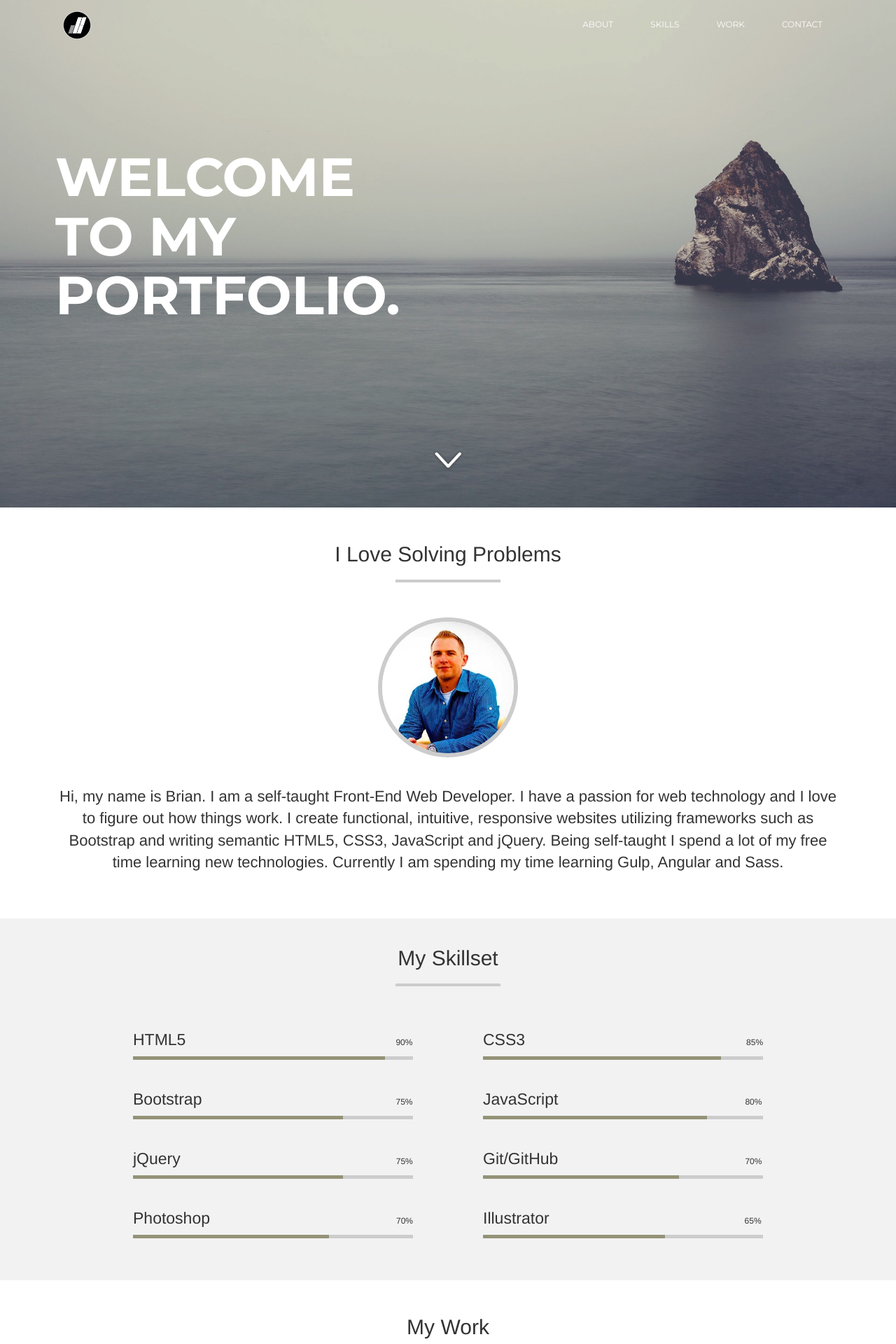
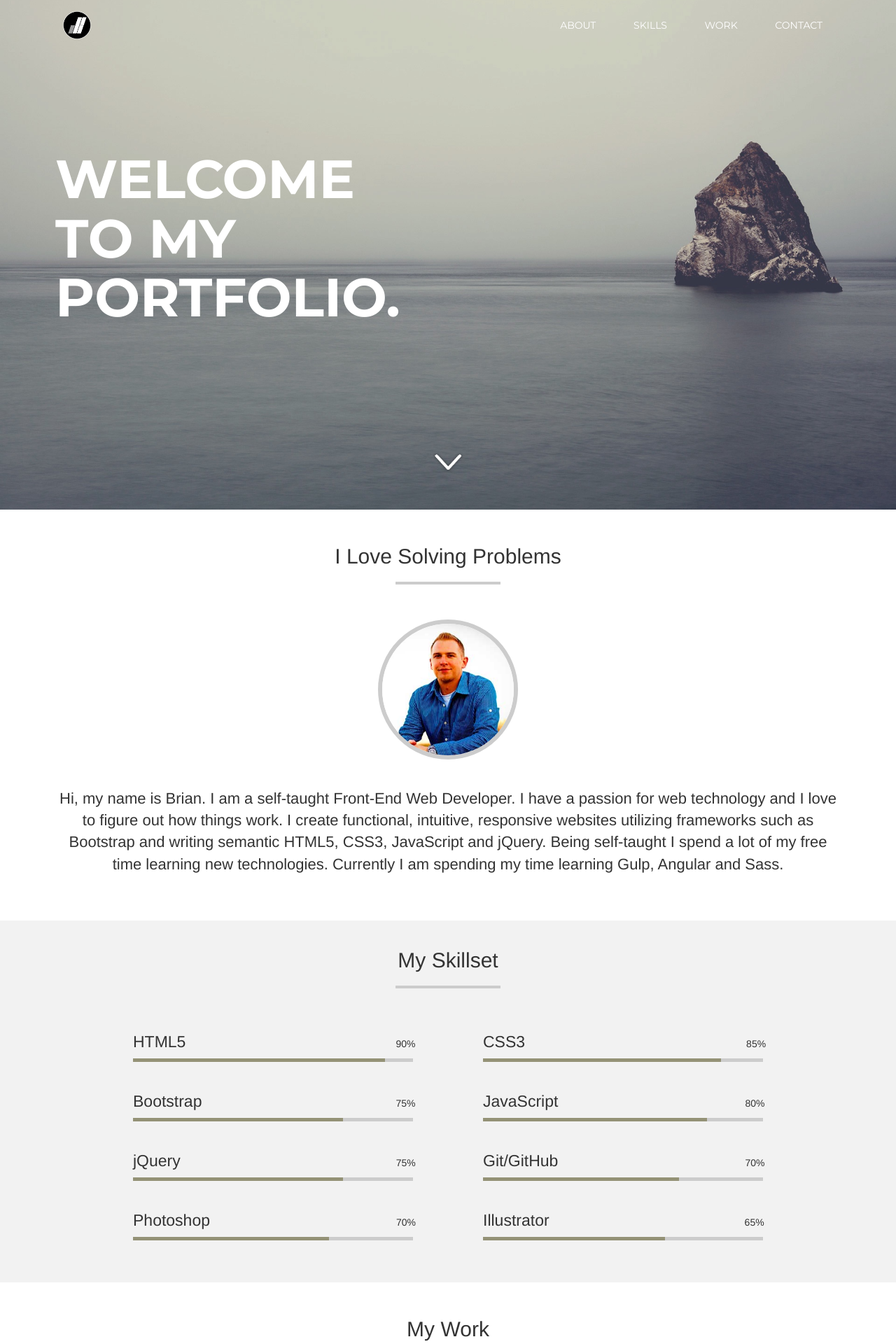
Before and after one commit to briandaub/briandaub.github.io, a Jekyll site: the page built from index.html, in a window 1280 px wide. Shown: the top 1920 px of the page at 70% size. Built offline with Jekyll 4.4.1, drawn with Linux system fonts in a browser that asks for light colours.

Commit message:
updated header font size and removed margins from brand img

```diff
--- a/_sass/_header.sass
+++ b/_sass/_header.sass
@@ -48,7 +48,7 @@
     float: right
     list-style-type: none
     text-decoration: none
-    font-size: 12px
+    font-size: 14px
 
 
     li
@@ -77,6 +77,12 @@
         ul
             visibility: hidden
 
+    .navbar
+        .navbar-header
+            .navbar-brand
+                img
+                    margin: 0
+
 
 @media screen and (min-width: #{$bp-sm}) and (max-width: #{$bp-md - 1px})
     header
@@ -91,12 +97,24 @@
         ul
             visibility: hidden
 
+    .navbar
+        .navbar-header
+            .navbar-brand
+                img
+                    margin: 0
 
 @media screen and (min-width: #{$bp-md}) and (max-width: #{$bp-lg - 1px})
     header
         .hero-text
             font-size: 7vw
+        .container
+            width: 80%
 
+        ul
+            font-size: 16px
+
+            li
+                margin: 25px 15px 15px
 
 
 @media screen and (min-width: #{$bp-lg}) and (max-width: #{$bp-xl - 1px})
```
